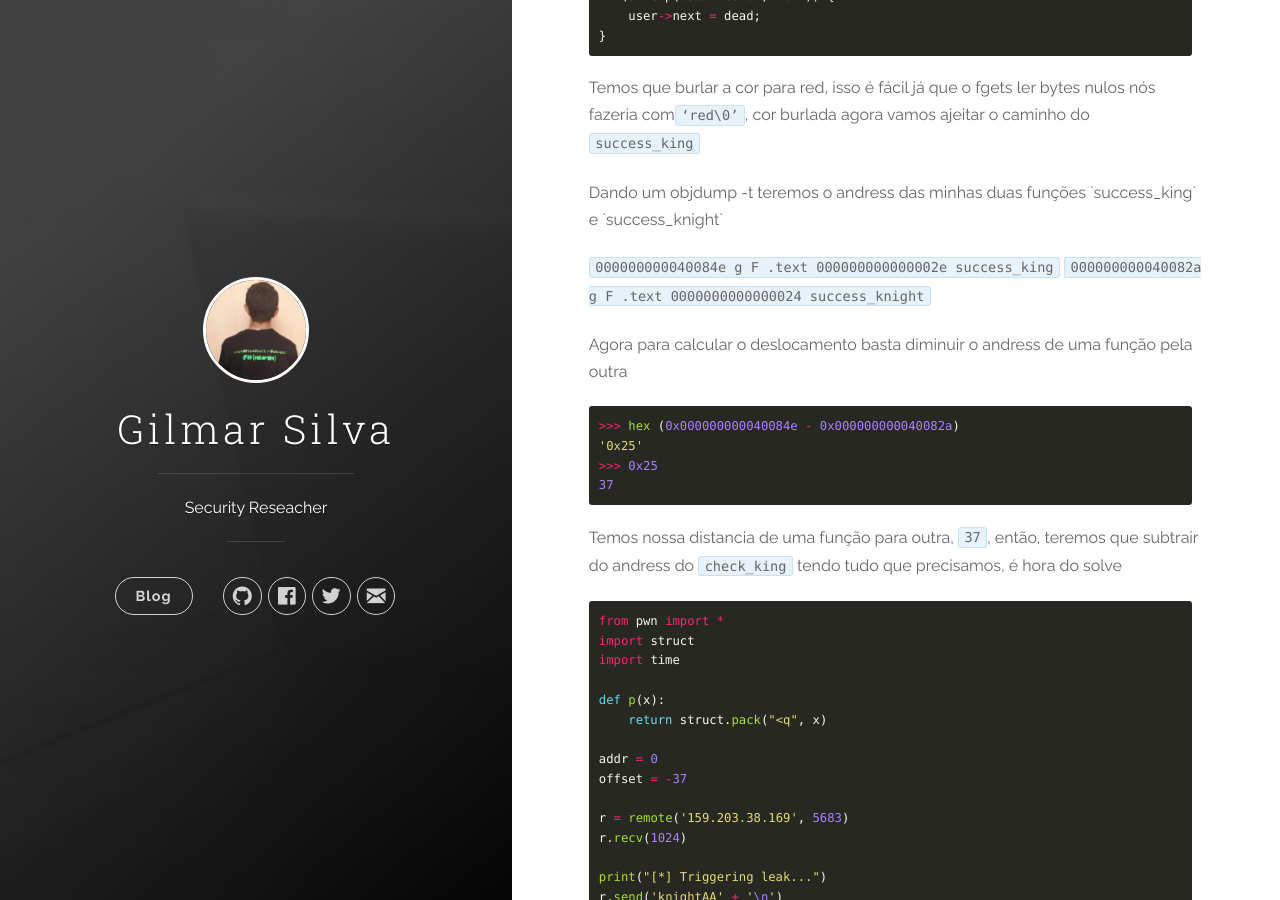
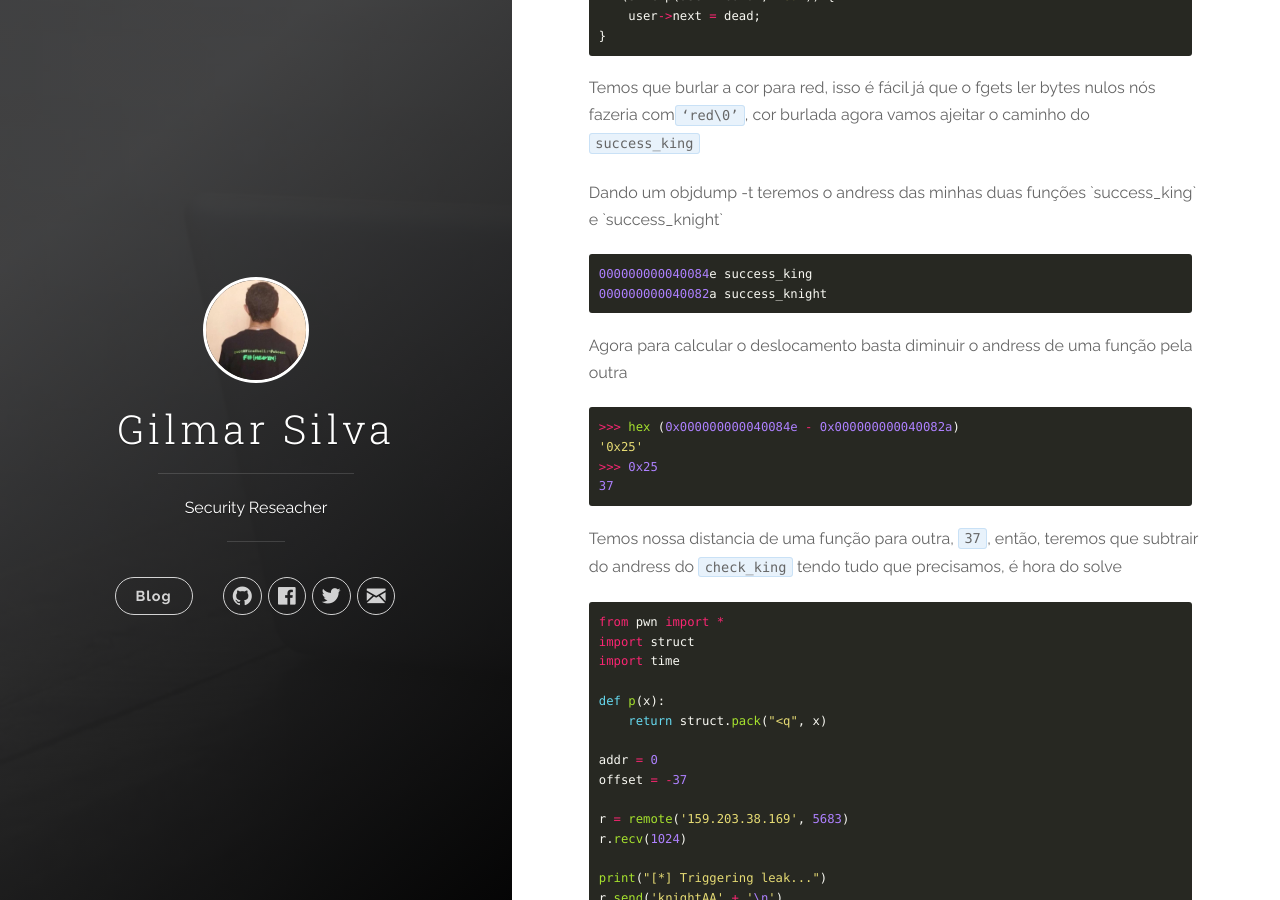
Before and after one commit to k13w/heavenh.github.io, a Jekyll site: the page built from _posts/2017-10-14-red-is-dead-Can-Cwic-2017.md, in a window 1280 px wide and 900 px high, scrolled down 2799 px. Built offline with Jekyll 4.4.1, drawn with Linux system fonts in a browser that asks for light colours; nearby versions of some CDN libraries.

Commit message:
Update 2017-10-14-red-is-dead-Can-Cwic-2017.md

````diff
--- a/_posts/2017-10-14-red-is-dead-Can-Cwic-2017.md
+++ b/_posts/2017-10-14-red-is-dead-Can-Cwic-2017.md
@@ -124,8 +124,10 @@ agora vamos ajeitar o caminho do `success_king`
 
 Dando um objdump -t <nome do arquivo> teremos o andress das minhas duas funções `success_king` e `success_knight`
 
-`000000000040084e g     F .text  000000000000002e              success_king`
-`000000000040082a g     F .text  0000000000000024              success_knight`
+``` c
+000000000040084e success_king
+000000000040082a success_knight
+```
 
 Agora para calcular o deslocamento basta diminuir o andress de uma função pela outra
 
````
